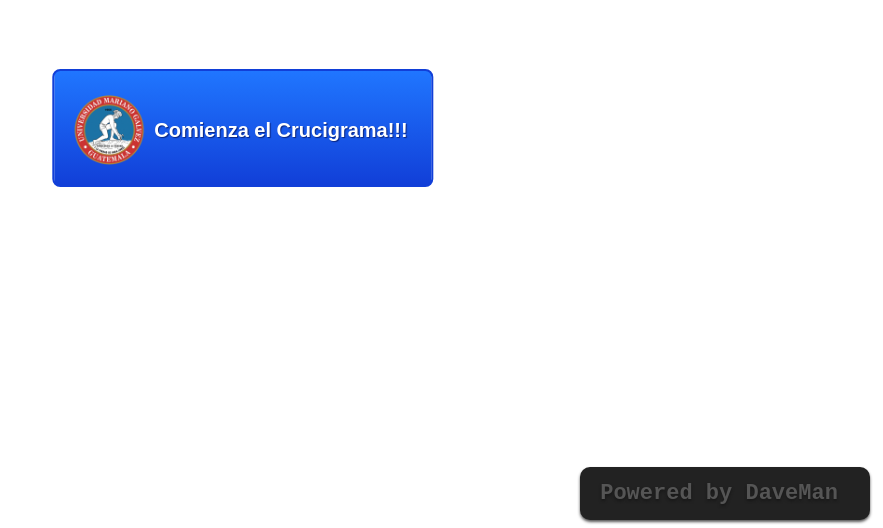
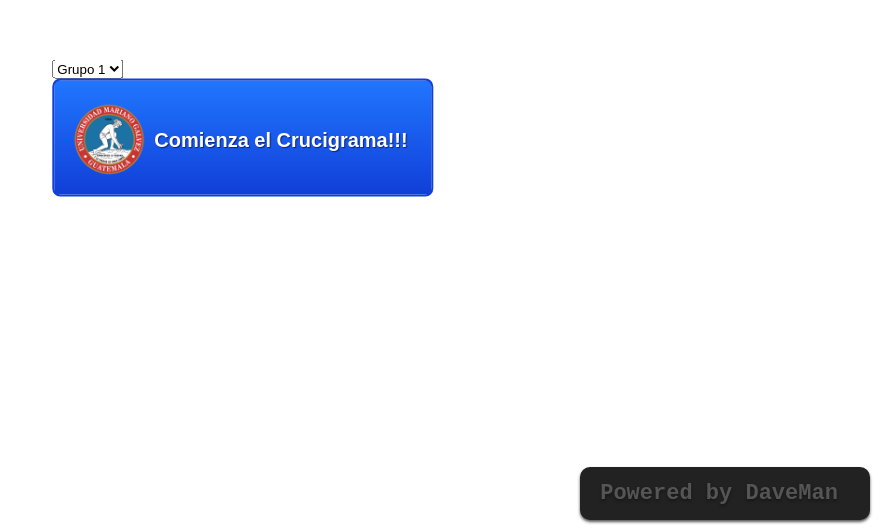
Before and after one commit to DaveMans/crucigrama, a plain HTML site: page index.html in a window 1280 px wide. Shown: the part 272-800 px from the top of the page, without its empty margins (397-1280 px from the left). Drawn offline with Linux system fonts and the light colour scheme.

Commit message:
html bug fixed

```diff
--- a/index.html
+++ b/index.html
@@ -10,11 +10,27 @@
     <meta http-equiv="X-UA-Compatible" content="IE=edge,chrome=1">
     <title>Qurossword - A javascript crossword puzzle plugin</title>
     <meta name="viewport" content="width=device-width,initial-scale=1">
+	<script src="js/jquery.min.js"></script>
     <link rel="stylesheet" href="css/style.css">
 </head>
 <body>
+	 <script>
+		function openCrossWord(){
+			var groupValue = $('#groupSelect').val();
+
+			var burl = "crossword.html?groupValue=" + groupValue ;
+			$('a').attr('href', burl);
+		};
+    </script>
     <div class="divcontainer">
-        <a class="button" href="crossword.html">Comienza el Crucigrama!!!</a>
+		<select id="groupSelect" class="select-style">
+		  <option value="1">Grupo 1</option>
+		  <option value="2">Grupo 2</option>
+		  <option value="3">Grupo 3</option>
+		  <option value="4">Grupo 4</option>
+		</select>
+		<br />
+        <a class="button" href="#" onClick="openCrossWord(1);">Comienza el Crucigrama!!!</a>
     </div>
 
     <div class="footer">
```
Also changed, not shown: crossword.html (+1 -1 lines).
